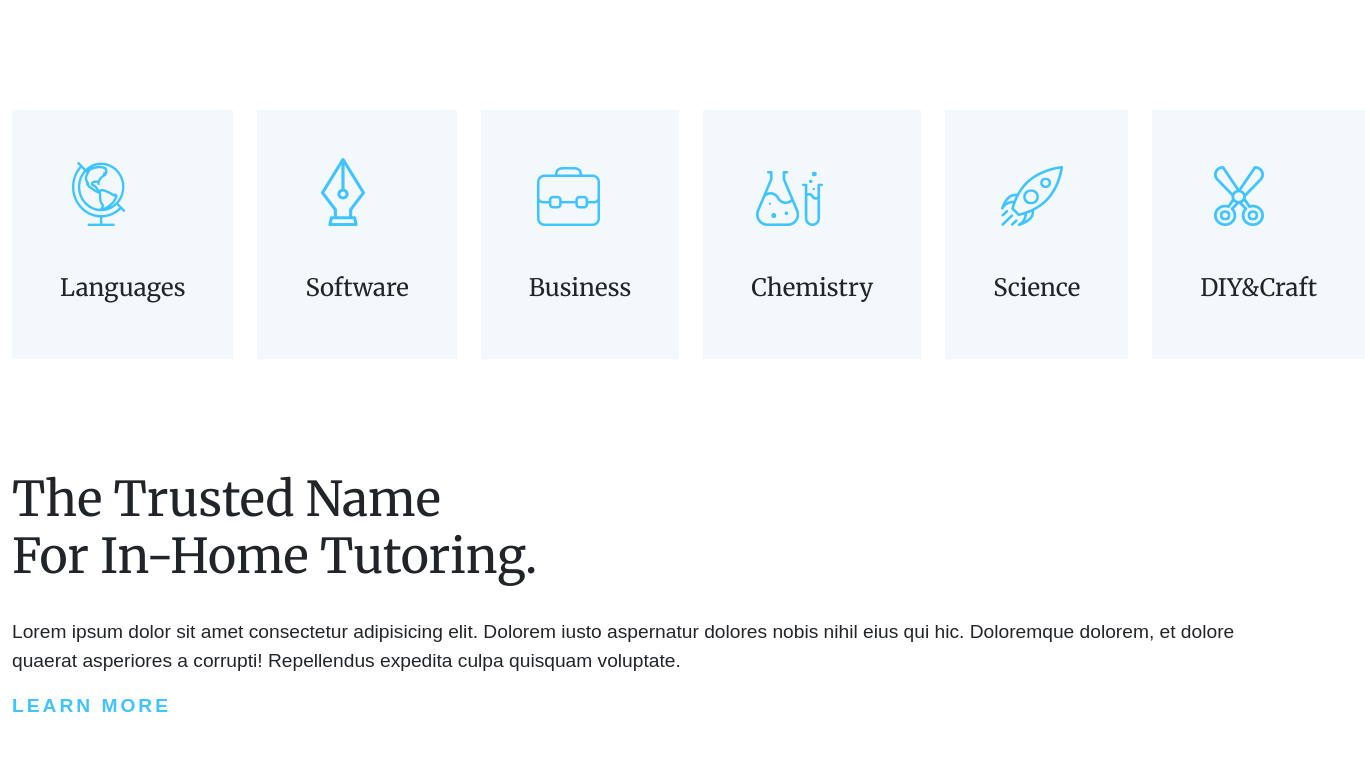
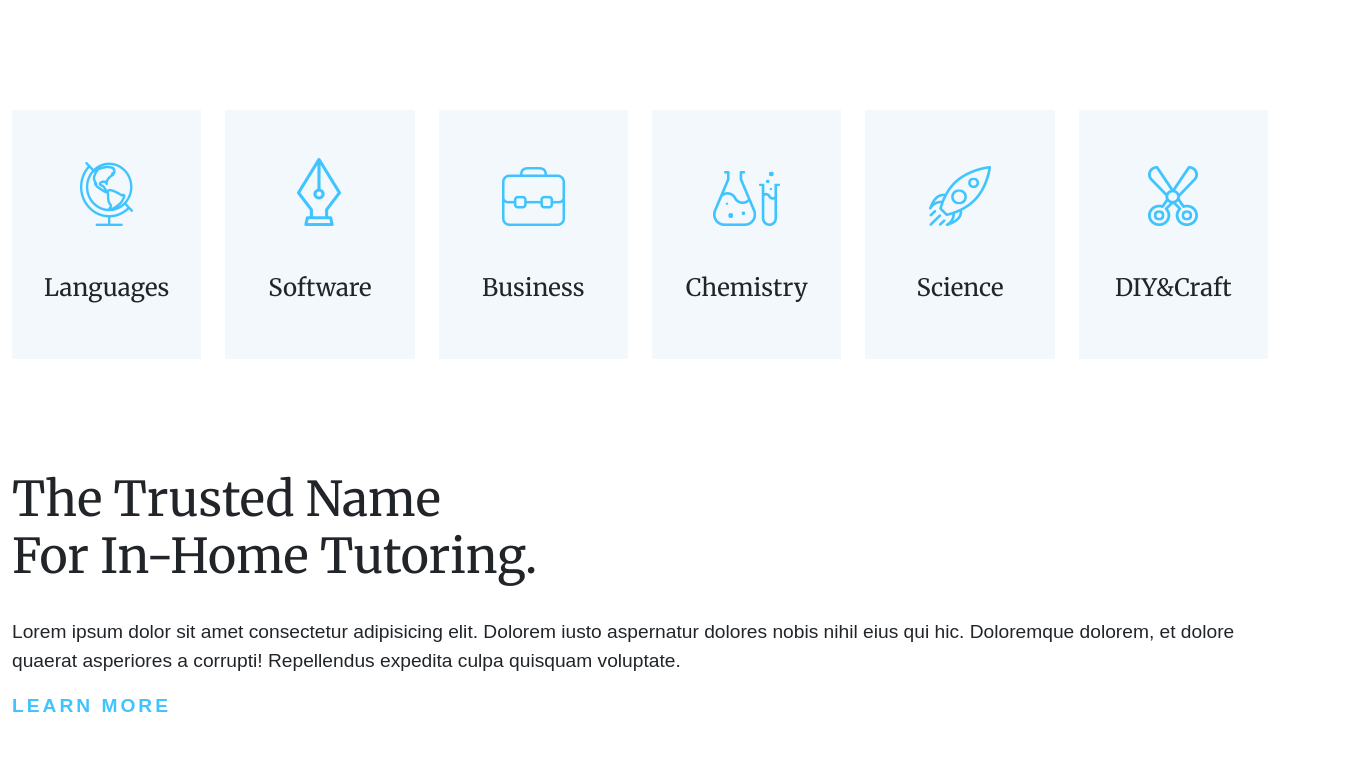
Before and after one commit to carloeusebi/proj-html-vuejs, a Vue app: page / in a window 1280 px wide. Shown: the part 802-1580 px from the top of the page, 1365 px wide, since content can reach past the window. Built offline with nearby package versions, Linux system fonts and the light colour scheme.

Commit message:
Fixed boxes had not the same width

```diff
--- a/src/assets/sass/index.scss
+++ b/src/assets/sass/index.scss
@@ -23,7 +23,6 @@ a {
 
 img {
 	max-width: 100%;
-	display: block;
 }
 
 h1 {
--- a/src/components/main/MainContentBoxes.vue
+++ b/src/components/main/MainContentBoxes.vue
@@ -35,7 +35,7 @@ export default {
 .box {
 	background-color: $background-box;
 	text-align: center;
-	padding: 3rem;
+	padding: 3rem 0;
 	cursor: pointer;
 
 	img {
```
